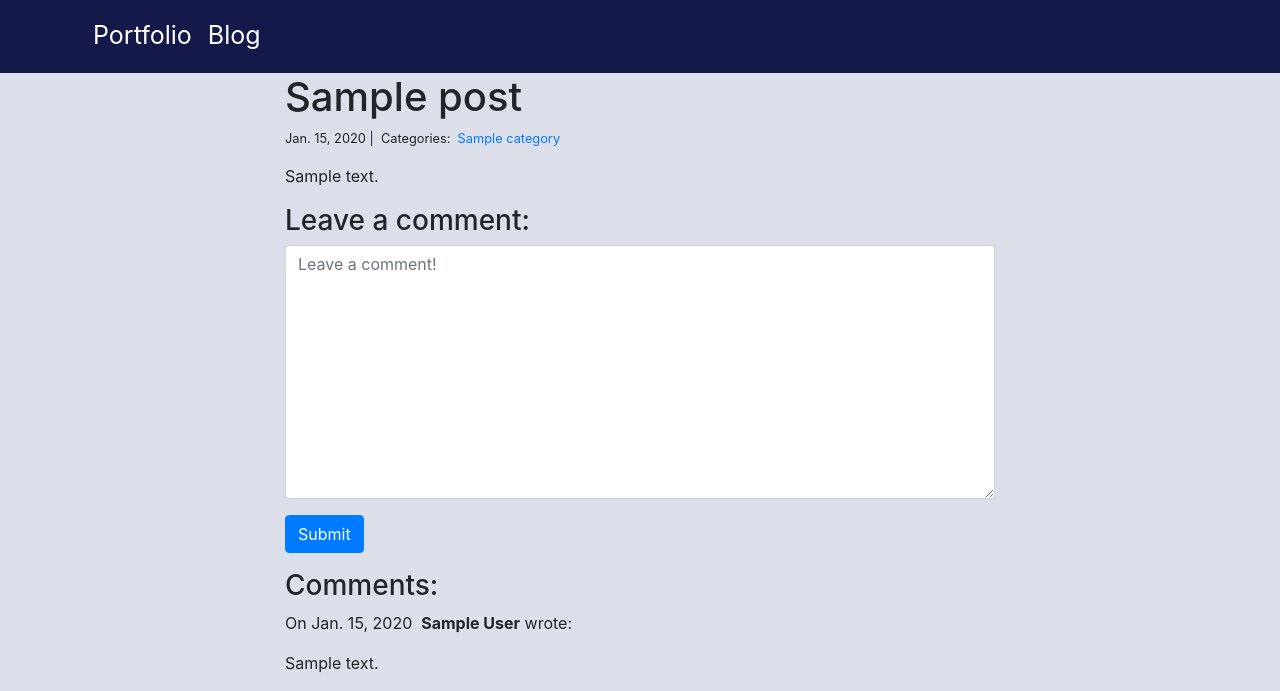
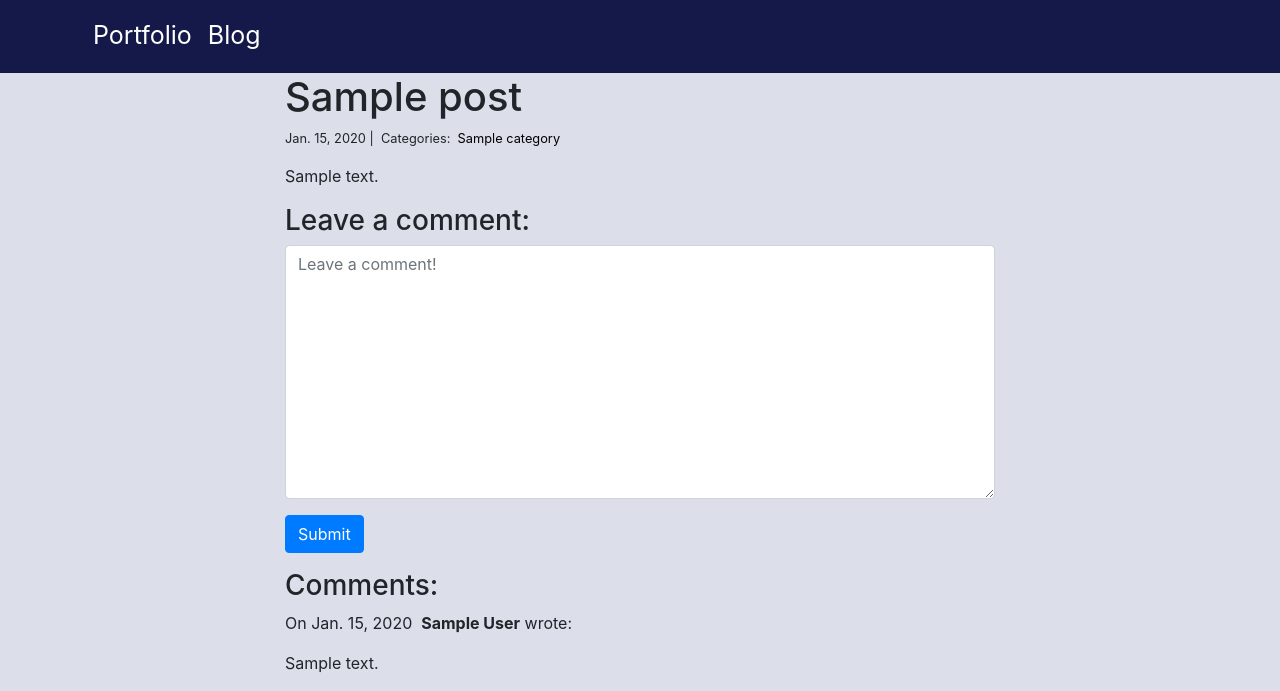
Before and after one commit to olsonja88/Johnolson.dev, a Django app: page /blog/1/ in a window 1280 px wide. Shown: the part 244-935 px from the top of the page. Run offline with Django 4.2, Linux system fonts and the light colour scheme; tables that the repository leaves empty hold one stand-in row (values such as "Sample post").

Commit message:
Fix: Add bs-content-override id to page_content section in blog_detail.html to make links black in blog_detail pages.

```diff
--- a/blog/templates/blog_detail.html
+++ b/blog/templates/blog_detail.html
@@ -48,7 +48,7 @@
 {% endblock %}
 
 {% block page_content %}
-<div class="col-md-8 offset-md-2">
+<div class="col-md-8 offset-md-2" id="bs-content-override">
     <h1>{{ post.title }}</h1>
     <small>
         {{ post.created_on.date }} |&nbsp;
```
